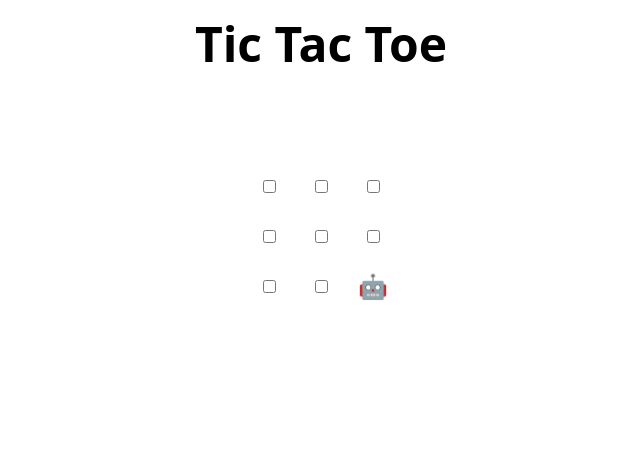
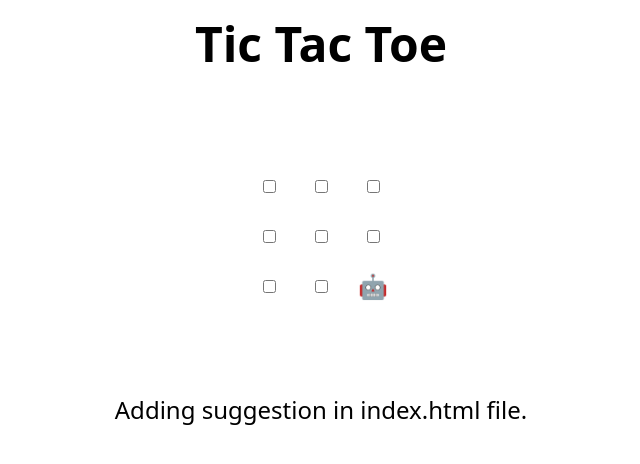
Before and after one commit to RMEmpire/skills-review-pull-requests, a plain HTML site: page index.html in a window 1280 px wide. Shown: the whole page, without its empty margins (319-959 px from the left). Drawn offline with Linux system fonts and the light colour scheme.

Commit message:
Updating index.html with suggestion

```diff
--- a/index.html
+++ b/index.html
@@ -48,7 +48,7 @@
 </table>
 
 <h2 hidden>Game over, refresh to play again 🧑‍💻 🤖!</h2>
-
+Adding suggestion in index.html file.
 <script>
   // Initialization
   const boxes = Array.from(document.querySelectorAll("td"));
```
